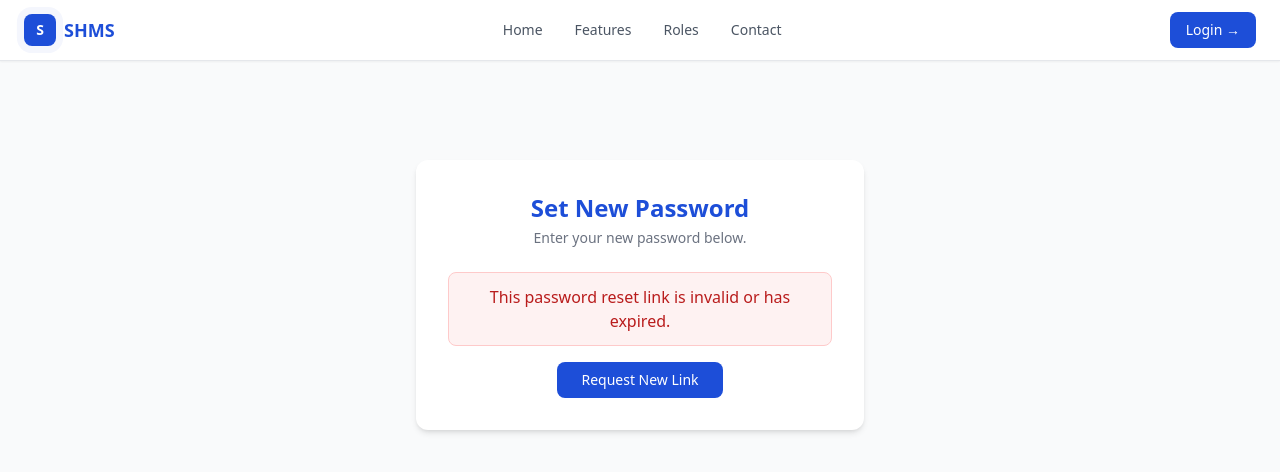
After one commit to ZACCH0/smart-hospital-management-system, a Django app: page /accounts/password-reset-confirm/1/1/ in a window 1280 px wide. The commit adds this page. Shown: the top 472 px of the page. Run offline with Django 5.2, Linux system fonts and the light colour scheme; parts of the project's set-up code (start-up, migrations or seed data) failed here and were passed over; some libraries are stand-ins or nearby versions.

Commit message:
update password reset

```diff
--- a/accounts/urls.py
+++ b/accounts/urls.py
@@ -8,4 +8,33 @@ urlpatterns = [
     path('logout/', auth_views.LogoutView.as_view(next_page='accounts:login'), name='logout'),
     path('redirect/', views.role_redirect_view, name='role_redirect'),
     path('register/', views.register_patient, name='register'),
+
+       # Password Reset URLs
+    path('password-reset/',
+         auth_views.PasswordResetView.as_view(
+             template_name='accounts/password_reset.html',
+             email_template_name='accounts/password_reset_email.html',
+             subject_template_name='accounts/password_reset_subject.txt',
+             success_url='/accounts/password-reset/done/'
+         ),
+         name='password_reset'),
+
+    path('password-reset/done/',
+         auth_views.PasswordResetDoneView.as_view(
+             template_name='accounts/password_reset_done.html'
+         ),
+         name='password_reset_done'),
+
+    path('password-reset-confirm/<uidb64>/<token>/',
+         auth_views.PasswordResetConfirmView.as_view(
+             template_name='accounts/password_reset_confirm.html',
+             success_url='/accounts/login/'
+         ),
+         name='password_reset_confirm'),
+
+    path('password-reset-complete/',
+         auth_views.PasswordResetCompleteView.as_view(
+             template_name='accounts/password_reset_complete.html'
+         ),
+         name='password_reset_complete'),
 ]
--- a/templates/accounts/login.html
+++ b/templates/accounts/login.html
@@ -36,6 +36,11 @@
     <a href="{% url 'accounts:register' %}" class="text-blue-600 hover:underline">
         Create an account
     </a>
+    <div class="text-center mt-3">
+    <a href="{% url 'accounts:password_reset' %}" class="text-sm text-blue-600 hover:underline">
+        Forgot your password?
+    </a>
+</div>
 </p>
     </form>
 </div>
--- /dev/null
+++ b/templates/accounts/password_reset_confirm.html
@@ -0,0 +1,52 @@
+{% extends 'base.html' %}
+
+{% block title %}Set New Password - SHMS{% endblock %}
+
+{% block content %}
+<div class="max-w-md mx-auto mt-16 bg-white shadow-md rounded-xl p-8">
+
+    <div class="text-center mb-6">
+        <h1 class="text-2xl font-bold text-blue-700">Set New Password</h1>
+        <p class="text-gray-500 text-sm mt-1">Enter your new password below.</p>
+    </div>
+
+    {% if validlink %}
+        <form method="post">
+            {% csrf_token %}
+            <div class="mb-4">
+                <label class="block text-sm font-medium mb-1">New Password</label>
+                <input type="password" name="new_password1" required
+                       class="w-full border border-gray-300 rounded px-3 py-2 focus:outline-none focus:ring-2 focus:ring-blue-500"
+                       placeholder="Enter new password">
+            </div>
+            <div class="mb-6">
+                <label class="block text-sm font-medium mb-1">Confirm New Password</label>
+                <input type="password" name="new_password2" required
+                       class="w-full border border-gray-300 rounded px-3 py-2 focus:outline-none focus:ring-2 focus:ring-blue-500"
+                       placeholder="Confirm new password">
+            </div>
+
+            {% if form.errors %}
+                <div class="bg-red-50 border border-red-200 text-red-700 px-4 py-3 rounded-lg mb-4 text-sm">
+                    {{ form.errors }}
+                </div>
+            {% endif %}
+
+            <button type="submit"
+                    class="btn-shine w-full bg-blue-700 text-white py-3 rounded-lg hover:bg-blue-800 transition font-medium">
+                Reset Password
+            </button>
+        </form>
+    {% else %}
+        <div class="text-center">
+            <div class="bg-red-50 border border-red-200 text-red-700 px-4 py-3 rounded-lg mb-4">
+                This password reset link is invalid or has expired.
+            </div>
+            <a href="{% url 'accounts:password_reset' %}"
+               class="inline-block bg-blue-700 text-white px-6 py-2 rounded-lg hover:bg-blue-800 transition text-sm">
+                Request New Link
+            </a>
+        </div>
+    {% endif %}
+</div>
+{% endblock %}
--- /dev/null
+++ b/templates/accounts/password_reset_subject.txt
@@ -0,0 +1 @@
+Reset your SHMS password
```
Also changed, not shown: smart/settings.py (+10 -0 lines), templates/accounts/password_reset.html (added, +40 -0 lines), templates/accounts/password_reset_complete.html (added, +25 -0 lines), templates/accounts/password_reset_done.html (added, +30 -0 lines), templates/accounts/password_reset_email.html (added, +15 -0 lines), media/profile_pictures/90f4ebec33a13a05fbe878b805e35d84.jpg (added).
